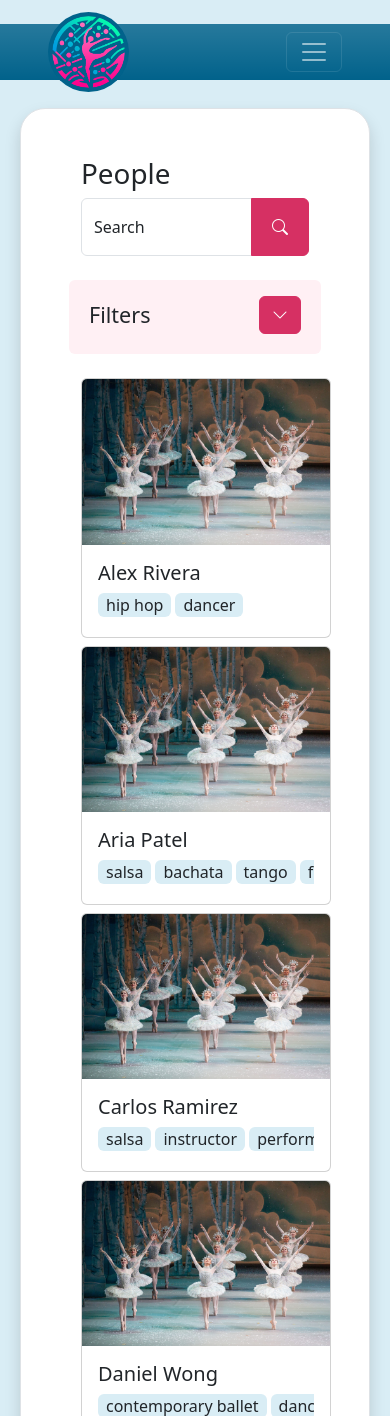
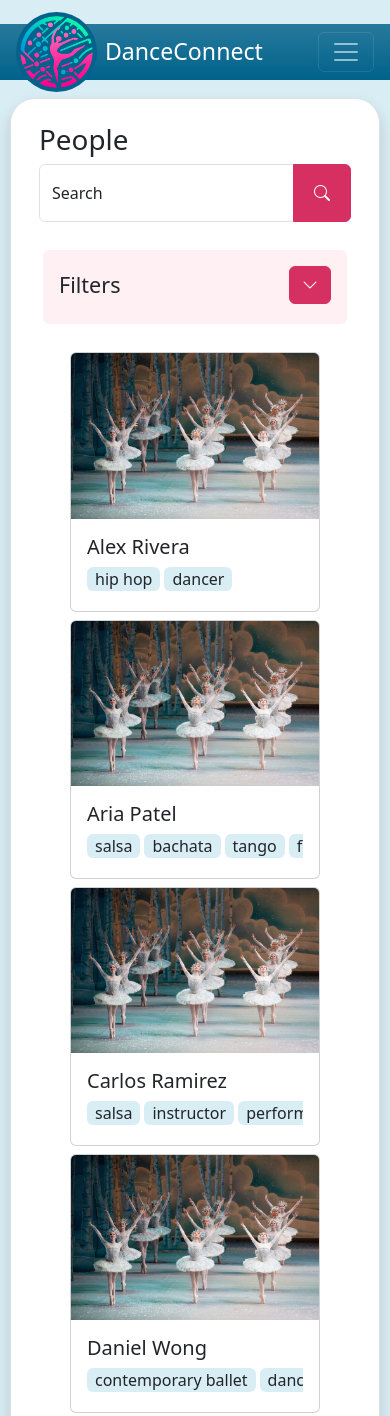
Before and after one commit to AndrewHocking/Dance-Connect, a Flask app: page /people in a window 390 px wide. Shown: the top 1416 px of the page. Run offline with Flask 3, Linux system fonts and the light colour scheme; parts of the project's set-up code (start-up, migrations or seed data) failed here and were passed over.

Commit message:
Minimal Style Changes for Mobile

```diff
--- a/website/static/style/base.css
+++ b/website/static/style/base.css
@@ -1,5 +1,6 @@
 #logo {
     height: 40px;
+    margin: 0px;
 }
 #logo-img {
     height: 80px;
@@ -7,14 +8,13 @@
 }
 #logo-img.shrink {
     height: 50px;
+}
+#logo.shrink {
     margin-right: 30px;
 }
 
 nav {
     background-color: #01628B;
-}
-.navbar-collapse:not(.collapse) {
-    padding-bottom: 20px;
 }
 
 body {
@@ -66,4 +66,16 @@ body {
     #form-filter {
       background-color: #fff0f4;
     }
+
+    .base {
+        padding: 10px;
+    }
   }
+
+
+@media only screen and (max-width: 992px) {
+    /* For tablets: */
+    .navbar-collapse.show {
+        padding-bottom: 10px;
+    }
+  }
--- a/website/templates/base.html
+++ b/website/templates/base.html
@@ -15,10 +15,11 @@
 </head>
 
 <body class="d-none">
-    <nav class="navbar sticky-top navbar-expand-lg navbar-dark bg-gradient mt-4 px-5">
+    <nav class="navbar sticky-top navbar-expand-lg navbar-dark bg-gradient mt-4 px-md-5 px-3">
         <a id="logo" class="navbar-brand d-flex align-items-center" href="/">
             <img id="logo-img" class="rounded-circle p-1" src="{{url_for('static', filename='images/logo.png')}}"
                 alt="DanceConnect Logo" />
+            <div class="ps-2 pe-3 m-0 h3">DanceConnect</div>
         </a>
         <button class="navbar-toggler collapsed" type="button" data-bs-toggle="collapse" data-bs-target="#navbar"
             aria-controls="navbar" aria-expanded="false" aria-label="Toggle navigation">
@@ -68,8 +69,8 @@
         {% endwith %}
     </div>
 
-    <div class="base container">
-        <div class="contentbox border p-5 my-2 shadow">{% block content %} {% endblock %}</div>
+    <div class="base container-lg">
+        <div class="contentbox border px-3 py-4 p-lg-5 my-2 shadow">{% block content %} {% endblock %}</div>
     </div>
     <script src="https://code.jquery.com/jquery-3.7.1.slim.min.js"
         integrity="sha256-kmHvs0B+OpCW5GVHUNjv9rOmY0IvSIRcf7zGUDTDQM8=" crossorigin="anonymous">
@@ -117,10 +118,13 @@
             }
 
             const navbar = document.getElementById("logo-img"); // Replace with your actual navbar ID
+            const logo = document.getElementById("logo");
             if (window.scrollY > 0) {
                 navbar.classList.add("shrink");
+                logo.classList.add("shrink");
             } else {
                 navbar.classList.remove("shrink");
+                logo.classList.remove("shrink");
             }
         });
 
--- a/website/templates/filtered-list-view.html
+++ b/website/templates/filtered-list-view.html
@@ -1,7 +1,7 @@
 {% extends "base.html" %}
 {% block title %}Search{% endblock %}
 {% block content %}
-<form method="POST" class="container">
+<form method="POST" class="container-lg">
     <div class="row align-items-center mb-4">
         <div class="col-12 col-md-4 col-xl-3">
             <h1>{% block header_text %}Search{% endblock %}</h1>
@@ -23,7 +23,7 @@
 
     <div class="row mb-4">
         <div class="col-12 col-md-4 col-xl-3 mb-4">
-            <div id="form-filter" class="row p-2 pt-3 pb-1 p-md-0 rounded">
+            <div id="form-filter" class="row m-1 p-1 pt-3 pb-1 p-md-0 m-md-0 rounded">
                 <div id="filter-header" class="d-flex d-md-none align-items-center mb-3">
                     <div class="h4 mb-0">Filters</div>
                     <button class="btn btn-primary toggler-button ms-auto" type="button" data-bs-toggle="collapse" data-bs-target="#filter-collapse" aria-expanded="false" aria-controls="filter-collapse">
```
